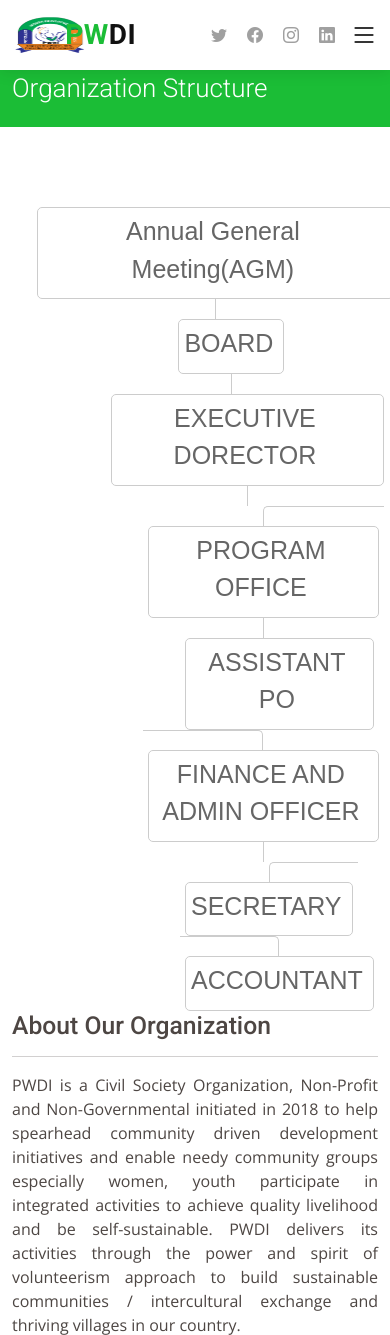
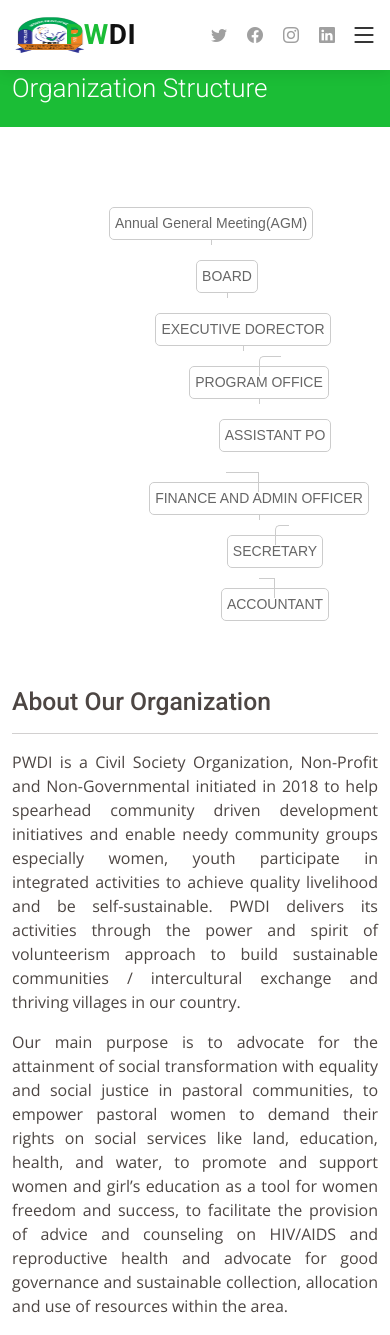
Before and after one commit to MichaelKilunga/pwdi, a PHP site: page /team.php in a window 390 px wide. Shown: the top 1335 px of the page. Run offline with PHP 8.4, Linux system fonts and the light colour scheme; data comes from the database, SQL or seed files in the repository; data that the repository does not hold is empty; some libraries are stand-ins or nearby versions.

Commit message:
another commit

```diff
--- a/header.php
+++ b/header.php
@@ -14,6 +14,8 @@
 
   <!-- Google Fonts -->
   <link href="https://fonts.googleapis.com/css?family=Open+Sans:300,300i,400,400i,600,600i,700,700i|Roboto:300,300i,400,400i,500,500i,600,600i,700,700i|Poppins:300,300i,400,400i,500,500i,600,600i,700,700i" rel="stylesheet">
+
+  <link href="https://cdn.jsdelivr.net/npm/bootstrap@5.3.0-alpha3/dist/css/bootstrap.min.css" rel="stylesheet" />
 
   <!-- Vendor CSS Files -->
   <link href="assets/vendor/animate.css/animate.min.css" rel="stylesheet">
--- a/team.php
+++ b/team.php
@@ -1,37 +1,37 @@
 <?php
+include "header.php";
 $page2 = "Structure";
 $page = "About";
-include "header.php";
 ?>
 <style>
-  /*Now the CSS*/
+  /* General Reset */
 * {
   margin: 0;
   padding: 0;
+  box-sizing: border-box;
 }
 
 .tree ul {
   padding-top: 20px;
   position: relative;
   transition: all 0.5s;
-    -webkit-transition: all 0.5s;
-    -moz-transition: all 0.5s;
+  display: flex; /* Use flexbox for responsiveness */
+  justify-content: center; /* Center child elements */
+  flex-wrap: wrap; /* Allow wrapping on smaller screens */
 }
 
 .tree li {
-    float: left;
+  list-style-type: none;
   text-align: center;
-    list-style-type: none;
   position: relative;
   padding: 20px 5px 0 5px;
-
+  display: flex;
+  flex-direction: column; /* Stack elements vertically */
+  align-items: center;
   transition: all 0.5s;
-    -webkit-transition: all 0.5s;
-    -moz-transition: all 0.5s;
 }
 
-  /*We will use ::before and ::after to draw the connectors*/
-
+/* Draw connectors */
 .tree li::before,
 .tree li::after {
   content: '';
@@ -49,40 +49,27 @@ include "header.php";
   border-left: 1px solid #ccc;
 }
 
-  /*We need to remove left-right connectors from elements without
-  any siblings*/
+/* Remove connectors for single children */
 .tree li:only-child::after,
 .tree li:only-child::before {
   display: none;
 }
 
-  /*Remove space from the top of single children*/
-  .tree li:only-child {
-    padding-top: 0;
+/* Adjust connectors for first and last children */
+.tree li:first-child::before,
+.tree li:last-child::after {
+  border: none;
 }
 
-  /*Remove left connector from first child and
-  right connector from last child*/
-  .tree li:first-child::before,
-  .tree li:last-child::after {
-    border: 0 none;
-  }
-
-  /*Adding back the vertical connector to the last nodes*/
 .tree li:last-child::before {
   border-right: 1px solid #ccc;
-    border-radius: 0 5px 0 0;
-    -webkit-border-radius: 0 5px 0 0;
-    -moz-border-radius: 0 5px 0 0;
 }
 
 .tree li:first-child::after {
   border-radius: 5px 0 0 0;
-    -webkit-border-radius: 5px 0 0 0;
-    -moz-border-radius: 5px 0 0 0;
 }
 
-  /*Time to add downward connectors from parents*/
+/* Downward connectors */
 .tree ul ul::before {
   content: '';
   position: absolute;
@@ -93,26 +80,20 @@ include "header.php";
   height: 20px;
 }
 
+/* Links styling */
 .tree li a {
   border: 1px solid #ccc;
-    padding: 5px 10px 10px 5px;
+  padding: 5px 10px;
   text-decoration: none;
   color: #666;
-    font-family: arial, verdana, tahoma;
-    font-size: 25px;
+  font-family: Arial, Verdana, Tahoma;
+  font-size: 20px;
   display: inline-block;
-
   border-radius: 5px;
-    -webkit-border-radius: 5px;
-    -moz-border-radius: 5px;
-
   transition: all 0.5s;
-    -webkit-transition: all 0.5s;
-    -moz-transition: all 0.5s;
 }
 
-  /*Time for some hover effects*/
-  /*We will apply the hover effect the the lineage of the element also*/
+/* Hover effects */
 .tree li a:hover,
 .tree li a:hover+ul li a {
   background: #c8e4f8;
@@ -120,7 +101,7 @@ include "header.php";
   border: 1px solid #94a0b4;
 }
 
-  /*Connector styles on hover*/
+/* Connector hover effects */
 .tree li a:hover+ul li::after,
 .tree li a:hover+ul li::before,
 .tree li a:hover+ul::before,
@@ -128,8 +109,57 @@ include "header.php";
   border-color: #94a0b4;
 }
 
-  /*Thats all. I hope you enjoyed it.
-  Thanks :)*/
+/* Media Queries for Responsiveness */
+@media (max-width: 768px) {
+  .tree ul {
+    padding-top: 10px;
+    flex-wrap: wrap;
+  }
+
+  .tree li {
+    padding: 10px 5px;
+  }
+
+  .tree li a {
+    font-size: 16px; /* Adjust font size for smaller screens */
+    padding: 5px;
+  }
+
+  .tree li::before,
+  .tree li::after {
+    width: 25%; /* Reduce connector width */
+  }
+
+  .tree ul ul::before {
+    height: 10px; /* Reduce downward connector height */
+  }
+}
+
+@media (max-width: 480px) {
+  .tree ul {
+    flex-direction: column; /* Stack everything vertically */
+    align-items: center;
+  }
+
+  .tree li {
+    padding: 10px 0;
+  }
+
+  .tree li a {
+    font-size: 14px; /* Further adjust font size */
+    padding: 5px;
+  }
+
+  .tree li::before,
+  .tree li::after {
+    width: 15%; /* Narrow connectors for very small screens */
+  }
+
+  .tree ul ul::before {
+    height: 5px; /* Further reduce downward connector height */
+  }
+}
+
 </style>
 <?php
 include_once "pwdi_db.php";
@@ -149,8 +179,8 @@ $page = 'team.php';
 
     <!--organization structure  -->
     <section>
-      <div>
-      </div>
+      <!-- <div>
+      </div> -->
       <div class="tree" data-aos="fade-right">
         <ul>
           <li>
```
Lines whose indentation alone changed are shown as unchanged.
